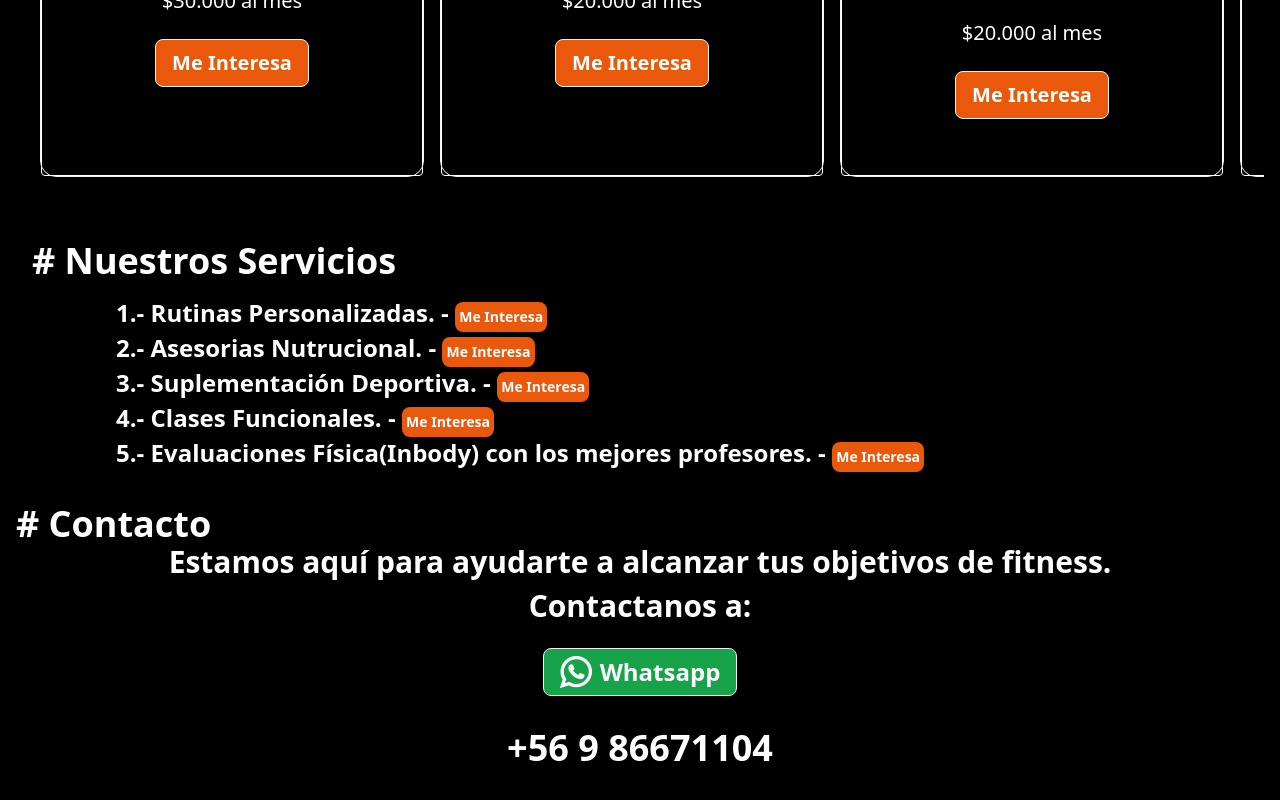
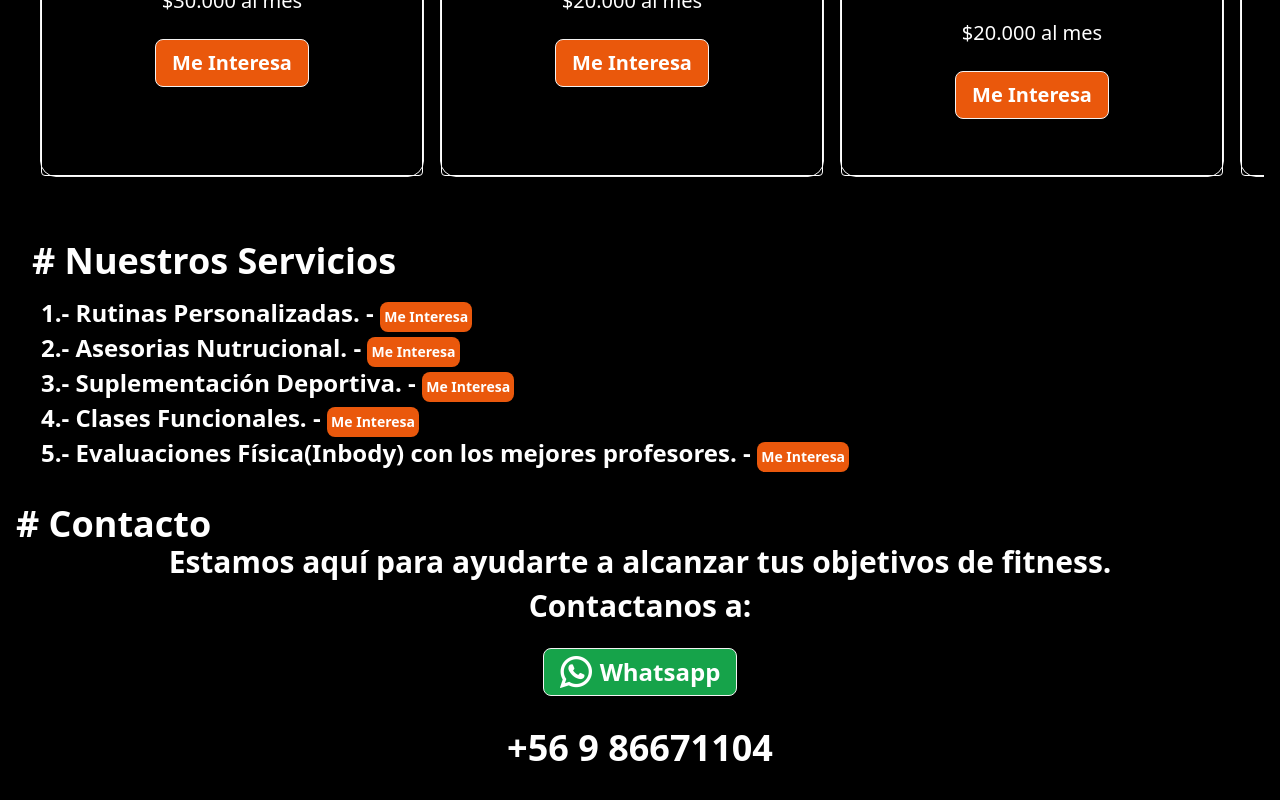
Before and after one commit to gymgross/gross, a React (Vite) app: page / in a window 1280 px wide. Shown: the part 1047-1847 px from the top of the page. Built offline with nearby package versions, Linux system fonts and the light colour scheme.

Commit message:
se sube la lista dinamica para recorrer en el modulo de servicios

```diff
--- a/src/App.css
+++ b/src/App.css
@@ -6,5 +6,5 @@
 }
 
 .tabular-funcional{
-    padding-left: 100px;
+    padding-left: 25px;
 }
```
